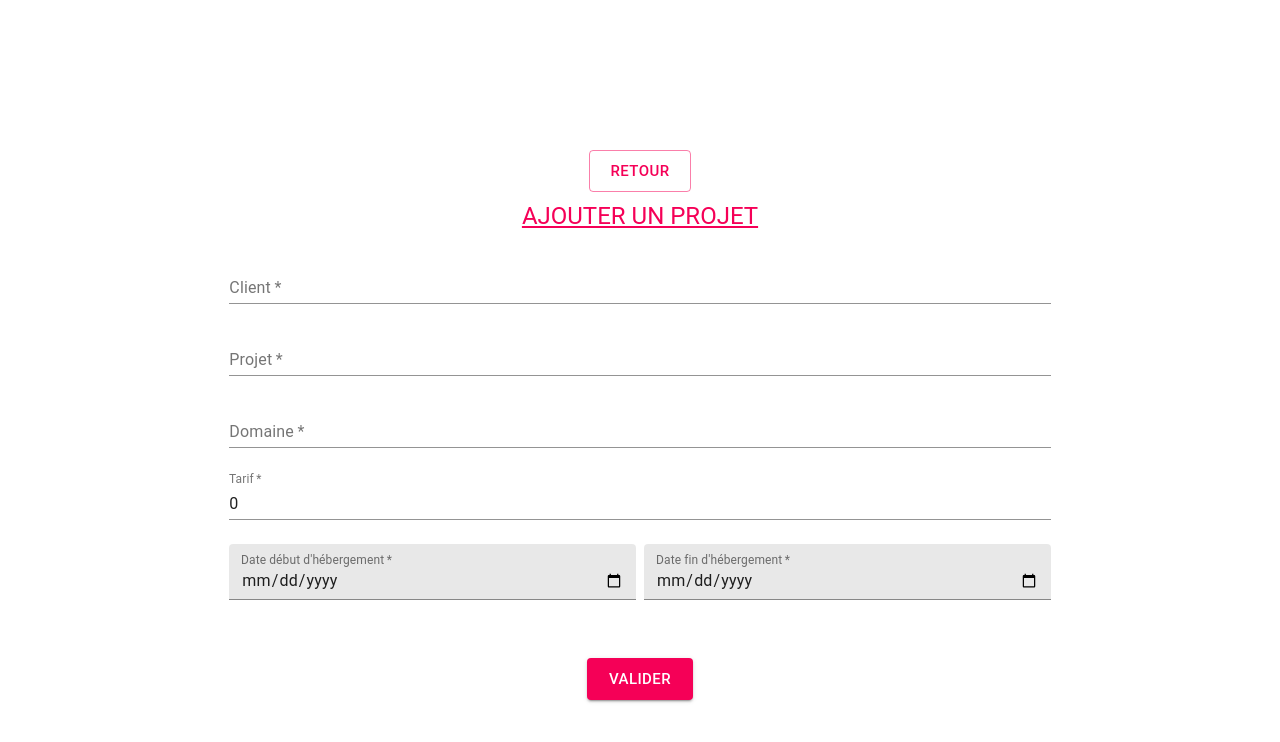
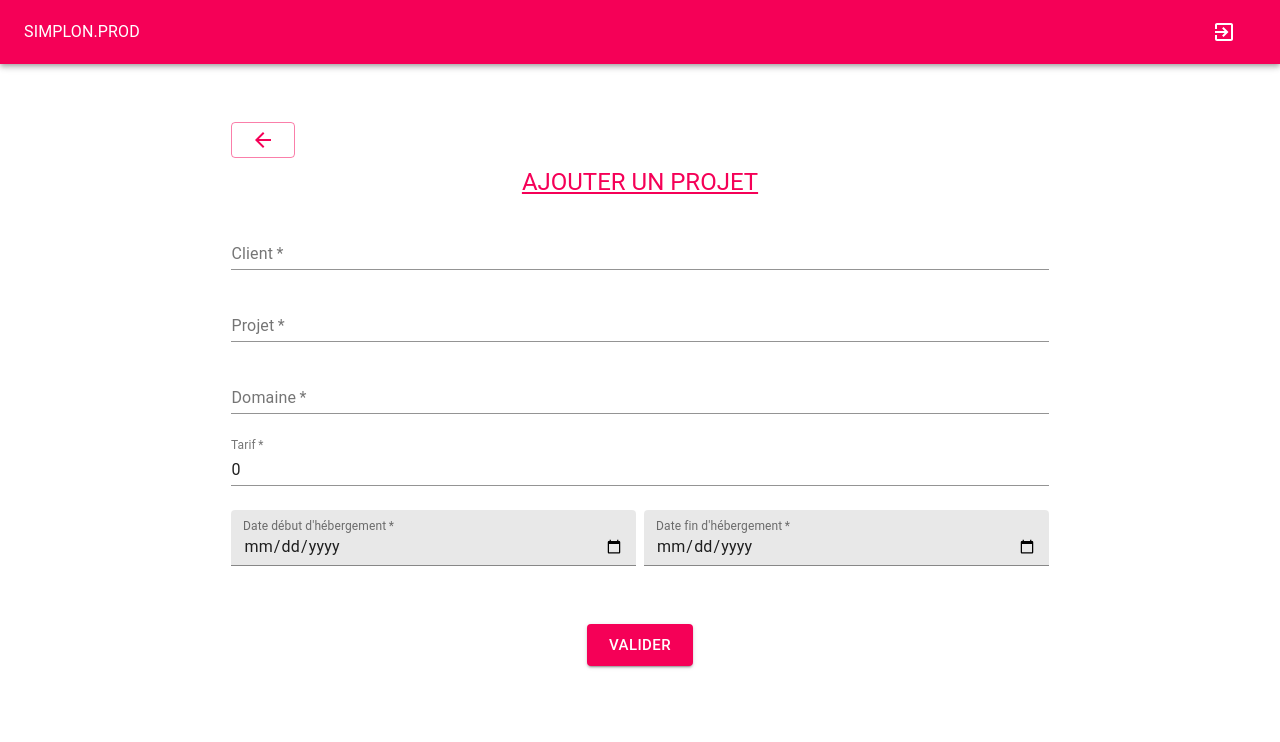
Before and after one commit to Ots-S/simplon-hebergement-front, a React (Create React App) app: page /projectform in a window 1280 px wide. Shown: the top 742 px of the page. Built offline with nearby package versions, Linux system fonts and the light colour scheme.

Commit message:
refactor - dialog

```diff
--- a/src/App.js
+++ b/src/App.js
@@ -9,7 +9,8 @@ function App() {
   let location = useLocation();
   return (
     <div>
-      {!location === '/' && <Navbar />}
+      {console.log(location.pathname)}
+      {location.pathname !== '/' && <Navbar />}
       <Switch>
         <Route exact path="/">
           <Login />
--- a/src/components/login/Login.css
+++ b/src/components/login/Login.css
@@ -5,14 +5,9 @@
 .logo {
   width: 250px;
   display: block;
-  margin: 100px auto 100px auto;
+  margin: 0 auto 100px auto;
 }
 
 a {
   text-decoration: none;
 }
-
-.paper {
-  width: 70%;
-  height: 70%;
-}
--- a/src/components/navbar/Navbar.css
+++ b/src/components/navbar/Navbar.css
@@ -1,3 +1,7 @@
 .link {
   text-decoration: none !important;
 }
+
+.exit-logo {
+  color: white !important;
+}
--- a/src/components/navbar/Navbar.jsx
+++ b/src/components/navbar/Navbar.jsx
@@ -8,6 +8,7 @@ import IconButton from '@material-ui/core/IconButton';
 import MenuIcon from '@material-ui/icons/Menu';
 import { Link } from 'react-router-dom';
 import './Navbar.css';
+import ExitToAppIcon from '@material-ui/icons/ExitToApp';
 
 const useStyles = makeStyles(theme => ({
   root: {
@@ -17,7 +18,7 @@ const useStyles = makeStyles(theme => ({
     marginRight: theme.spacing(2),
   },
   title: {
-    marginRight: '100px',
+    flexGrow: 1,
   },
 }));
 
@@ -27,23 +28,12 @@ export default function Navbar() {
   return (
     <AppBar position="static" color="secondary">
       <Toolbar>
-        <IconButton
-          edge="start"
-          className={classes.menuButton}
-          color="inherit"
-          aria-label="menu"
-        >
-          <MenuIcon />
-        </IconButton>
         <Typography className={classes.title}>SIMPLON.PROD</Typography>
-        {/* <Link to="/projectform" className="link">
-          <Button color="inherit">AJOUTER UN PROJET</Button>
+        <Link to="/">
+          <Button color="inherit" className="exit-logo">
+            <ExitToAppIcon />
+          </Button>
         </Link>
-        <Link to="/">
-          <Button color="inherit" className="link">
-            SE DECONNECTER
-          </Button>
-        </Link> */}
       </Toolbar>
     </AppBar>
   );
--- a/src/components/projects/FiltersButtonsContainer.jsx
+++ b/src/components/projects/FiltersButtonsContainer.jsx
@@ -19,7 +19,11 @@ import { Link } from 'react-router-dom';
 import SearchIcon from '@material-ui/icons/Search';
 import AddIcon from '@material-ui/icons/Add';
 
-export default function FiltersButtonsContainer({ searchTerm, handleChange }) {
+export default function FiltersButtonsContainer({
+  searchTerm,
+  handleChange,
+  handleAddProjectDialog,
+}) {
   return (
     <Grid
       container
@@ -30,13 +34,17 @@ export default function FiltersButtonsContainer({ searchTerm, handleChange }) {
       className="buttons-container"
     >
       <Grid item>
-        <Link to="/projectform">
-          <Button variant="contained" color="secondary" size="large">
-            <AddIcon />
-          </Button>
-        </Link>
+        <Button
+          variant="contained"
+          color="secondary"
+          size="large"
+          startIcon={<AddIcon />}
+          onClick={handleAddProjectDialog}
+        >
+          <Hidden mdDown>Ajouter un projet</Hidden>
+        </Button>
       </Grid>
-      <Grid item xs={5} lg={6}>
+      <Grid item xs={6} lg={6}>
         <TextField
           variant="outlined"
           type="text"
@@ -55,7 +63,6 @@ export default function FiltersButtonsContainer({ searchTerm, handleChange }) {
           }}
         ></TextField>
       </Grid>
-
       <Hidden mdUp>
         <Grid item>
           <MobileFilterButton />
--- a/src/components/projects/ProjectTable.jsx
+++ b/src/components/projects/ProjectTable.jsx
@@ -16,12 +16,47 @@ import {
   Paper,
   TableSortLabel,
   Hidden,
+  Typography,
 } from '@material-ui/core';
 import DeleteOutlineOutlinedIcon from '@material-ui/icons/DeleteOutlineOutlined';
 import EditOutlinedIcon from '@material-ui/icons/EditOutlined';
 import FiltersButtonsContainer from './FiltersButtonsContainer';
+import { makeStyles } from '@material-ui/core/styles';
+
+const useStyles = makeStyles({
+  root: {
+    color: 'yellow',
+
+    // if you want to have icons visible permanently
+    // '& $icon': {
+    //   opacity: 1,
+    //   color: primaryMain
+    // },
+
+    '&:hover': {
+      color: 'yellow',
+      opacity: 1,
+
+      '&& $icon': {
+        opacity: 1,
+        color: 'yellow',
+      },
+    },
+    '&$active': {
+      opacity: 1,
+      color: 'yellow',
+
+      // && instead of & is a workaround for https://github.com/cssinjs/jss/issues/1045
+      '&& $icon': {
+        opacity: 1,
+        color: 'yellow',
+      },
+    },
+  },
+});
 
 export default function ProjectTable() {
+  const classes = useStyles();
   const fields = [
     { id: 'id', label: 'id' },
     { id: 'client', label: 'client' },
@@ -40,9 +75,11 @@ export default function ProjectTable() {
   const [sortedArray, setSortedArray] = useState([]);
   const [sortConfig, setSortConfig] = useState({ key: null, direction: 'asc' });
   const [open, setOpen] = useState(false);
-  const [projectToModify, setProjectToModify] = useState();
+  const [projectToModify, setProjectToModify] = useState('');
+  const [projectToDelete, setProjectToDelete] = useState('');
   const [searchTerm, setSearchTerm] = useState('');
   const [confirmDialog, setConfirmDialog] = useState(false);
+  const [addProjectDialog, setAddProjectDialog] = useState(false);
 
   useEffect(() => {
     fetchProjects()
@@ -57,8 +94,15 @@ export default function ProjectTable() {
     setOpen(prev => !prev);
   }
 
-  function handleConfirmDialog() {
+  function handleConfirmDialog(project) {
+    if (project) {
+      setProjectToDelete(project);
+    }
     setConfirmDialog(prev => !prev);
+  }
+
+  function handleAddProjectDialog() {
+    setAddProjectDialog(prev => !prev);
   }
 
   function getProjects() {
@@ -67,11 +111,13 @@ export default function ProjectTable() {
       .then(() => setLoading(false));
   }
 
-  function removeProject(id) {
-    deleteProject(id).then(() => getProjects());
+  function removeProject(project) {
+    deleteProject(project.id).then(() => getProjects());
+    handleConfirmDialog();
   }
 
   function modifyProject(project) {
+    console.log('open :', open);
     updateProject(project).then(getProjects);
     setProjectToModify(project);
     handleDialog();
@@ -87,7 +133,6 @@ export default function ProjectTable() {
   }
 
   function handleChange(event) {
-    console.log(event.target.value);
     setSearchTerm(event.target.value);
   }
 
@@ -117,21 +162,22 @@ export default function ProjectTable() {
 
     return (
       <div className="table">
-        <Box mt={8} mb={2}>
+        <Box mt={4} mb={2}>
           <FiltersButtonsContainer
             handleChange={handleChange}
             searchTerm={searchTerm}
+            handleAddProjectDialog={handleAddProjectDialog}
           />
         </Box>
         <TableContainer component={Paper}>
           <Table aria-label="simple table">
-            <Hidden mdDown>
+            <Hidden>
               <TableHead className="tablehead">
                 <TableRow>
                   {fields.map(field => (
                     <TableCell key={field.id} align="center">
                       <TableSortLabel
-                        className="cell"
+                        className={classes.root}
                         align="center"
                         direction={sortConfig.direction}
                         active={sortConfig.key === field.id}
@@ -183,7 +229,7 @@ export default function ProjectTable() {
                   </TableCell>
                   <TableCell align="center">
                     <Button
-                      onClick={() => handleConfirmDialog(project.id)}
+                      onClick={() => handleConfirmDialog(project)}
                       className="icon-button"
                     >
                       <DeleteOutlineOutlinedIcon />
@@ -204,7 +250,7 @@ export default function ProjectTable() {
             <CircularProgress color="secondary" size={50} />
           </Grid>
         )}
-        <Dialog open={open} handleDialog={handleDialog} fullWidth>
+        <Dialog open={open} fullWidth>
           <ProjectForm
             projectToModify={projectToModify}
             modifyProject={modifyProject}
@@ -217,7 +263,12 @@ export default function ProjectTable() {
           handleDialog={handleConfirmDialog}
           fullWidth
         >
-          Êtes-vous sûr de vouloir supprimer ce projet ?
+          <Typography align="center">
+            Êtes-vous sûr de vouloir supprimer ce projet ?
+          </Typography>
+          <Typography align="center">
+            {projectToDelete.client} - {projectToDelete.project}
+          </Typography>
           <Box my={2}>
             <Grid container justify="space-around">
               <Button
@@ -228,7 +279,7 @@ export default function ProjectTable() {
                 non
               </Button>
               <Button
-                onClick={removeProject}
+                onClick={() => removeProject(projectToDelete)}
                 variant="contained"
                 color="secondary"
               >
@@ -237,6 +288,15 @@ export default function ProjectTable() {
             </Grid>
           </Box>
         </Dialog>
+        <Dialog
+          open={addProjectDialog}
+          handleDialog={handleAddProjectDialog}
+          fullWidth
+          className="add-project-dialog"
+          maxWidth="md"
+        >
+          <ProjectForm handleDialog={handleAddProjectDialog} />
+        </Dialog>
       </div>
     );
   }
--- a/src/components/projects/projectForm/ProjectForm.css
+++ b/src/components/projects/projectForm/ProjectForm.css
@@ -1,5 +1,5 @@
 .projectform-container {
-  height: 100vh;
+  padding: 1em 0.2em;
 }
 
 .submit-button {
--- a/src/components/projects/projectForm/ProjectForm.jsx
+++ b/src/components/projects/projectForm/ProjectForm.jsx
@@ -9,6 +9,7 @@ import {
 import './ProjectForm.css';
 import { useHistory } from 'react-router-dom';
 import { saveProject } from '../../../api/api';
+import ArrowBackIcon from '@material-ui/icons/ArrowBack';
 
 export default function ProjectForm({
   projectToModify,
@@ -53,7 +54,7 @@ export default function ProjectForm({
   function save() {
     const project = createProject();
     projectToModify ? modifyProject(project) : saveProject(project);
-    history.push('/home');
+    handleDialog();
   }
 
   return (
@@ -75,15 +76,22 @@ export default function ProjectForm({
           alignItems="center"
           spacing={2}
         >
+          <Grid
+            container
+            direction="row"
+            justify="flex-start"
+            alignItems="flex-start"
+          >
             <Button
               variant="outlined"
               color="secondary"
               onClick={handleDialog}
               className="submit-button"
-            size="large"
+              size="normal"
             >
-            retour
+              <ArrowBackIcon />
             </Button>
+          </Grid>
           <Grid item>
             <Typography
               variant="h5"
@@ -102,6 +110,7 @@ export default function ProjectForm({
             margin="normal"
             value={client}
             onChange={e => setClient(e.target.value)}
+            color="secondary"
           />
           <TextField
             type="text"
@@ -111,6 +120,7 @@ export default function ProjectForm({
             margin="normal"
             value={project}
             onChange={e => setProject(e.target.value)}
+            color="secondary"
           />
           <TextField
             type="text"
@@ -120,6 +130,7 @@ export default function ProjectForm({
             required
             value={domain}
             onChange={e => setDomain(e.target.value)}
+            color="secondary"
           />
           <TextField
             type="text"
@@ -129,9 +140,10 @@ export default function ProjectForm({
             required
             value={rate}
             onChange={e => setRate(e.target.value)}
+            color="secondary"
           />
           <Grid container direction="row" justify="space-around" spacing={1}>
-            <Grid item xs={6}>
+            <Grid item xs={12} lg={6}>
               <TextField
                 type="date"
                 label="Date début d'hébergement"
@@ -142,9 +154,10 @@ export default function ProjectForm({
                 value={startingDate}
                 onChange={e => setStartingDate(e.target.value)}
                 InputLabelProps={{ shrink: true }}
+                color="secondary"
               />
             </Grid>
-            <Grid item xs={6}>
+            <Grid item xs={12} lg={6}>
               <TextField
                 type="date"
                 label="Date fin d'hébergement"
@@ -155,6 +168,7 @@ export default function ProjectForm({
                 value={endingDate}
                 onChange={e => setEndingDate(e.target.value)}
                 InputLabelProps={{ shrink: true }}
+                color="secondary"
               />
             </Grid>
           </Grid>
```
Also changed, not shown: 1 other file (tests, documents, lock files or other folders). Lines whose indentation alone changed are shown as unchanged.
